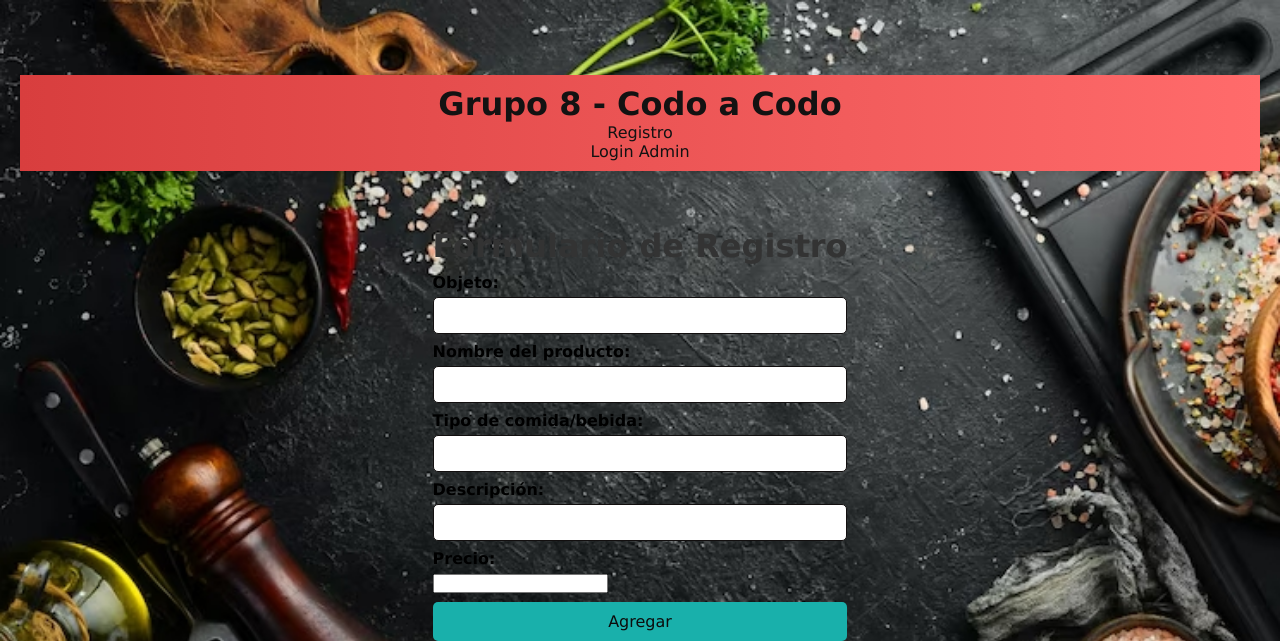
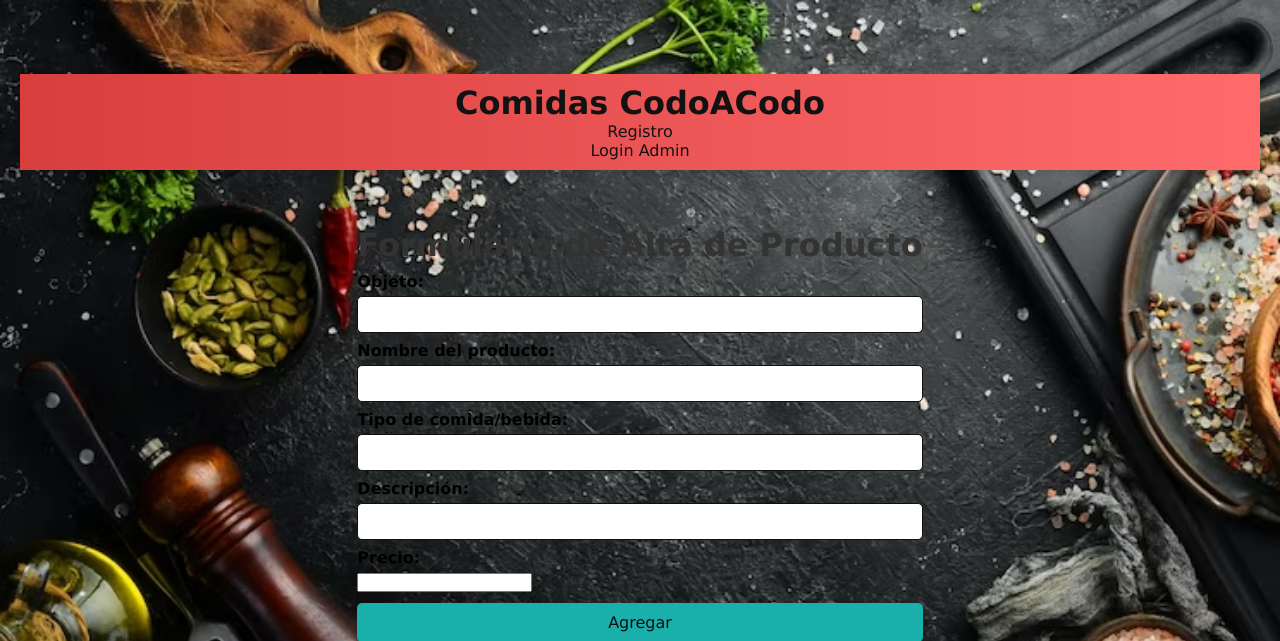
Before and after one commit to GrupoDjango8/Grupo-8, a Django app: page /webGOcho/alta_producto/ in a window 1280 px wide. Shown: the top 641 px of the page. Run offline with Django 5.2, Linux system fonts and the light colour scheme.

Commit message:
"Updated template files: changed header title and form title in alta_producto.html, and updated header title in base.html."

```diff
--- a/grupo8Trabajo/webGOcho/templates/webGOcho/alta_producto.html
+++ b/grupo8Trabajo/webGOcho/templates/webGOcho/alta_producto.html
@@ -9,7 +9,7 @@
 <!--Agregar en main las funcionalidades propias del form de registro -->
 {% block main %}
 <div class="container">
-    <h1>Formulario de Registro</h1>
+    <h1>Formulario de Alta de Producto</h1>
     <form id="productoForm" method="POST" action="#">
         {% csrf_token %}
         {{ alta_producto }}
--- a/grupo8Trabajo/webGOcho/templates/webGOcho/base.html
+++ b/grupo8Trabajo/webGOcho/templates/webGOcho/base.html
@@ -10,7 +10,7 @@
 </head>
 <body>
     <header>
-        <h1><a href="{% url 'index' %}">Grupo 8 - Codo a Codo</a></h1>
+        <h1><a href="{% url 'index' %}">Comidas CodoACodo</a></h1>
         <nav>
             <a href="{% url 'registro' %}">Registro</a>
             {% if user.is_authenticated %}<a href="{% url 'administracion' %}">Modificación de datos</a>{% endif %}
```
